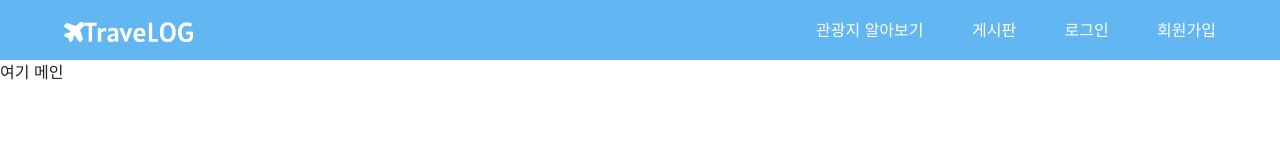
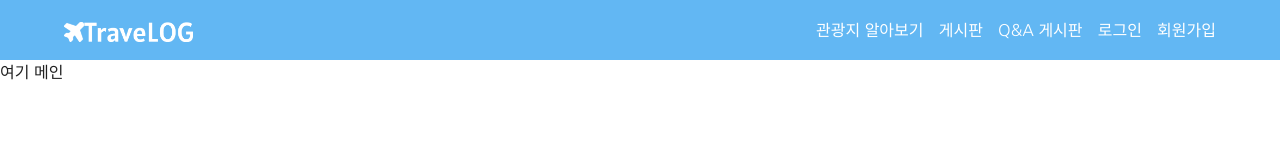
Before and after one commit to SSAFY-TraveLOG/TraveLOG-frontend, a Vue app: page / in a window 1280 px wide. Shown: the top 160 px of the page. Built offline with nearby package versions, Linux system fonts and the light colour scheme.

Commit message:
feat: Q&A 메뉴 헤더에 추가

```diff
--- a/src/components/TheHeader.vue
+++ b/src/components/TheHeader.vue
@@ -18,6 +18,9 @@
             <router-link class="linking" to="/board">게시판</router-link>
           </div>
           <div class="menuItem">
+            <router-link class="linking" to="/qna">Q&A 게시판</router-link>
+          </div>
+          <div class="menuItem">
             <button class="linking" @click="logout">로그아웃</button>
           </div>
         </div>
@@ -29,6 +32,9 @@
           </div>
           <div class="menuItem">
             <router-link class="linking" to="/board">게시판</router-link>
+          </div>
+          <div class="menuItem">
+            <router-link class="linking" to="/qna">Q&A 게시판</router-link>
           </div>
           <div class="menuItem">
             <router-link class="linking" to="/login">로그인</router-link>
```
